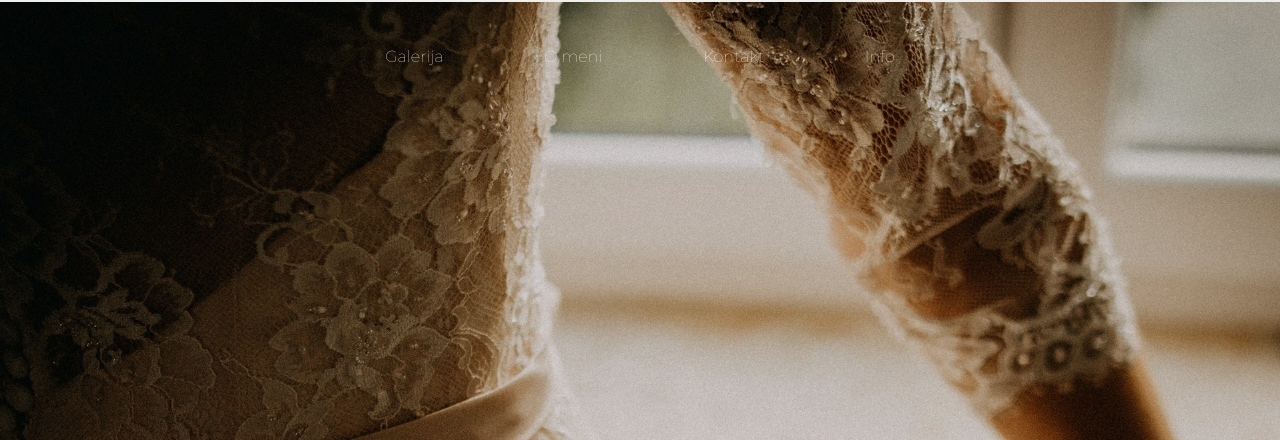
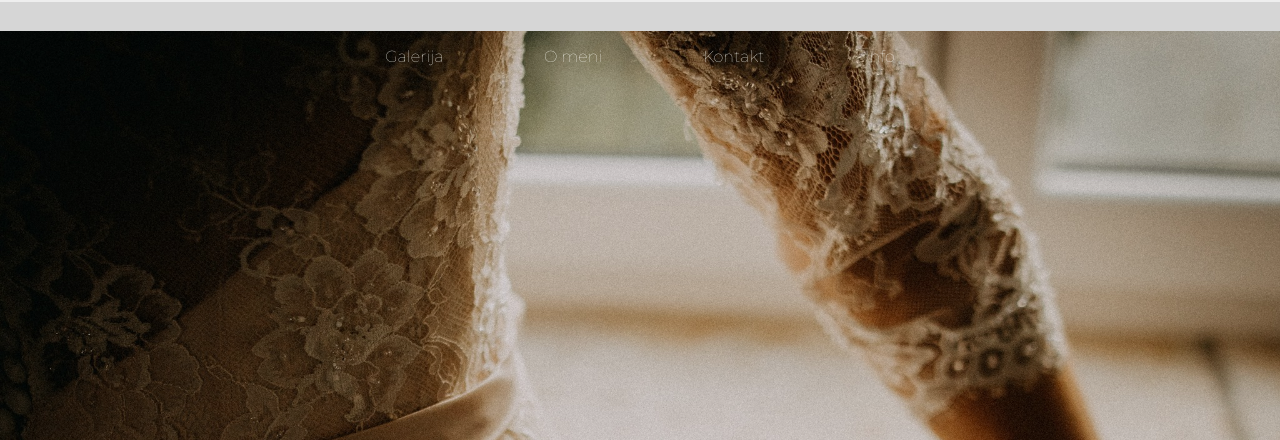
Before and after one commit to kribaric/kribaric.github.io, a plain HTML site: page index.html in a window 1280 px wide. Shown: the top 440 px of the page. Drawn offline with Linux system fonts and the light colour scheme.

Commit message:
Update style.css

```diff
--- a/css/style.css
+++ b/css/style.css
@@ -64,9 +64,9 @@ a:active {
 }
 
 .banner-area{
-    -webkit-background-size: cover;
-    -moz-background-size: cover;
-    -o-background-size: cover;
+    background-repeat: no-repeat;
+    background-size: contain;
+    background-position: center;
     background-image: linear-gradient(rgba(0, 0, 0, 0.1),rgba(0, 0, 0, 0.1)), url(../slike/intro.jpg);
     /*background-size:cover;*/
 }
```
